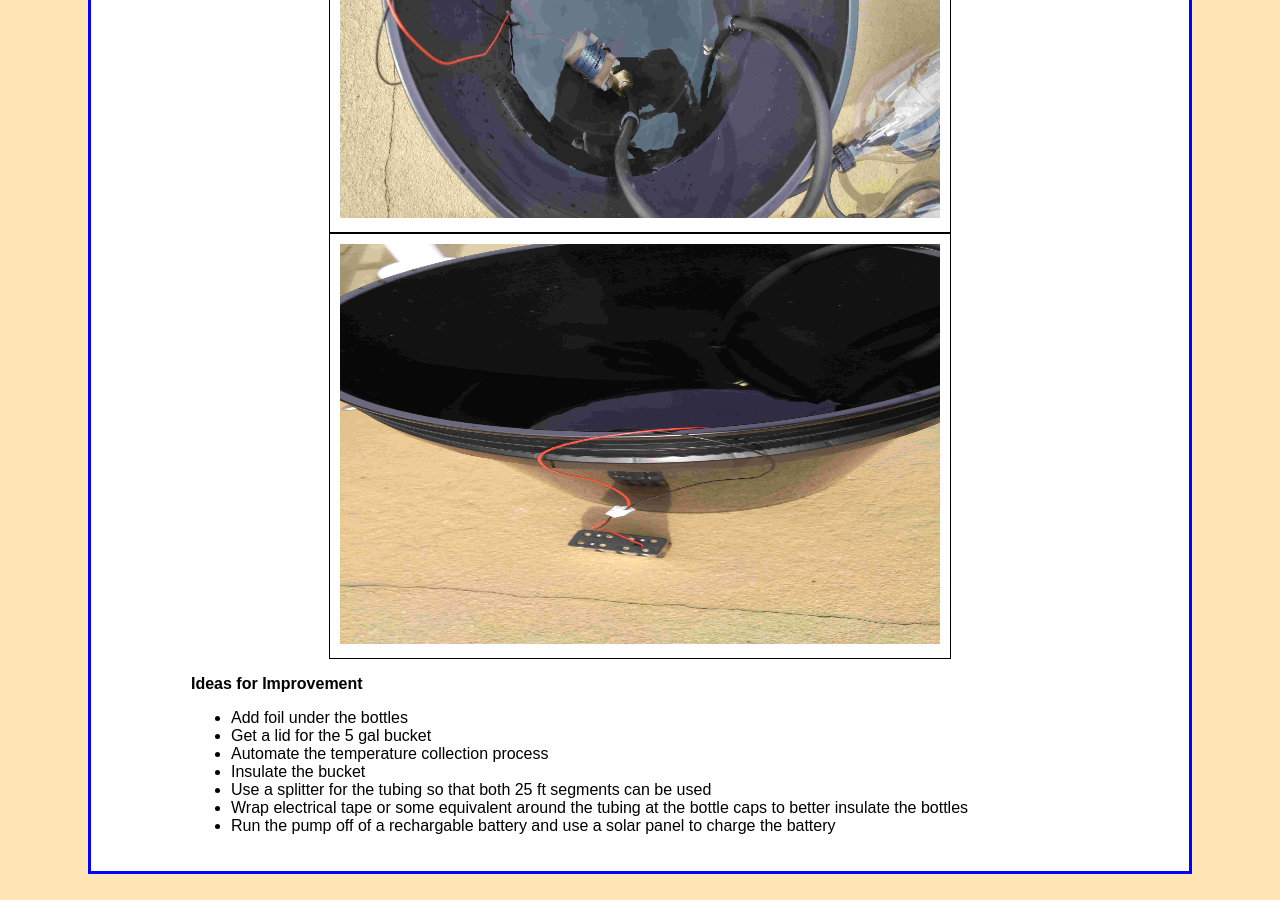
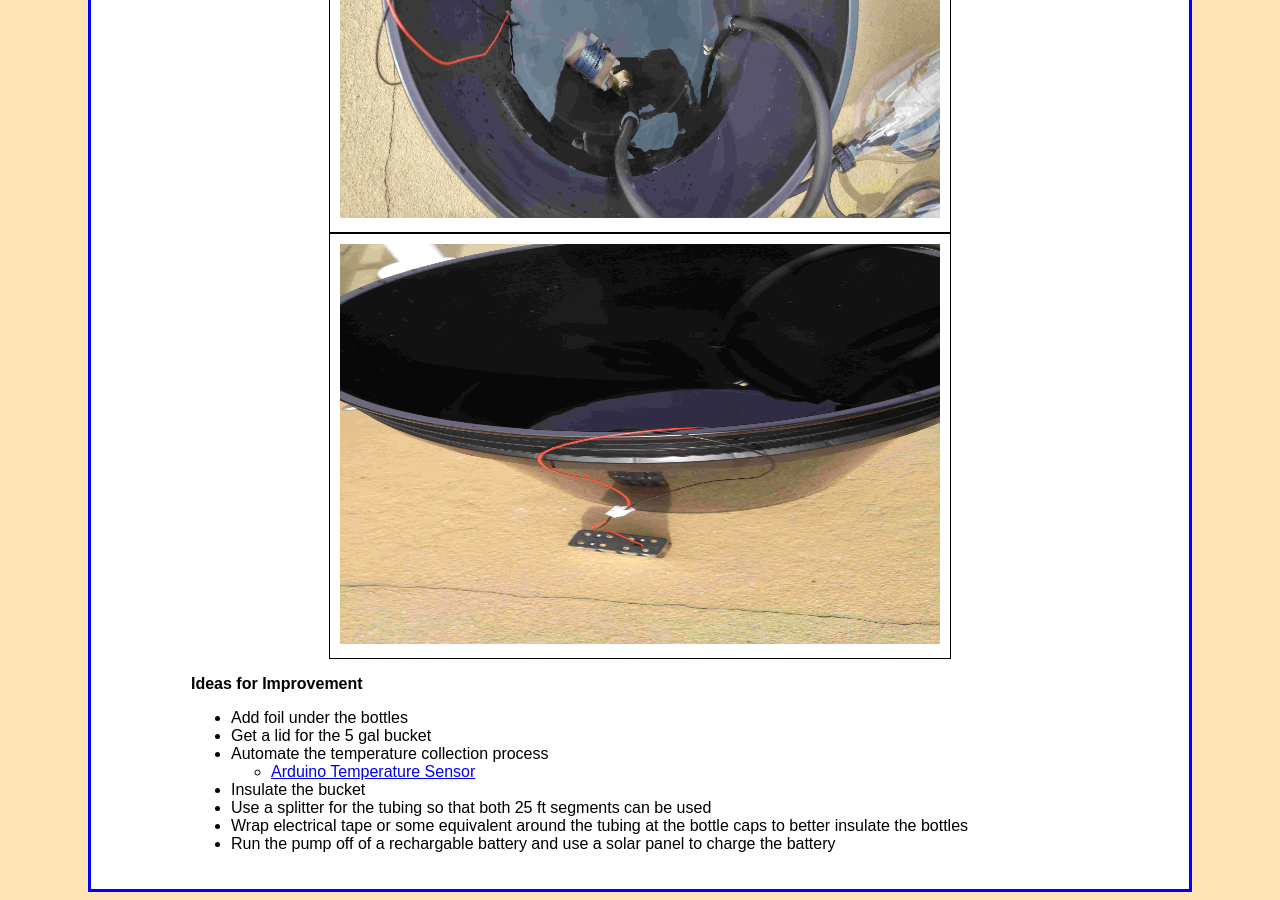
Before and after one commit to jbm950/jbm950.github.io, a Jekyll site: the page built from projects/solar_thermal_mk1/solar_thermal_mk1.html, in a window 1280 px wide and 900 px high, scrolled down 4450 px. Built offline with Jekyll 4.4.1, drawn with Linux system fonts in a browser that asks for light colours.

Commit message:
added a link to solar thermal mk1 page

```diff
--- a/projects/solar_thermal_mk1/solar_thermal_mk1.html
+++ b/projects/solar_thermal_mk1/solar_thermal_mk1.html
@@ -356,7 +356,10 @@ alt="Battery Pic" title="Battery Pic" height="400" width="600"/>
 <ul>
 <li>Add foil under the bottles</li>
 <li>Get a lid for the 5 gal bucket</li>
-<li>Automate the temperature collection process</li>
+<li>Automate the temperature collection process
+<ul>
+<li><a href="https://www.amazon.com/dp/B00Q9YBIJI?psc=1">Arduino Temperature Sensor</a></li>
+</ul></li>
 <li>Insulate the bucket</li>
 <li>Use a splitter for the tubing so that both 25 ft segments can be used</li>
 <li>Wrap electrical tape or some equivalent around the tubing at the bottle caps to better insulate the bottles</li>
```
Also changed, not shown: source/projects/solar_thermal_mk1/solar_thermal_mk1.md (+1 -0 lines).
